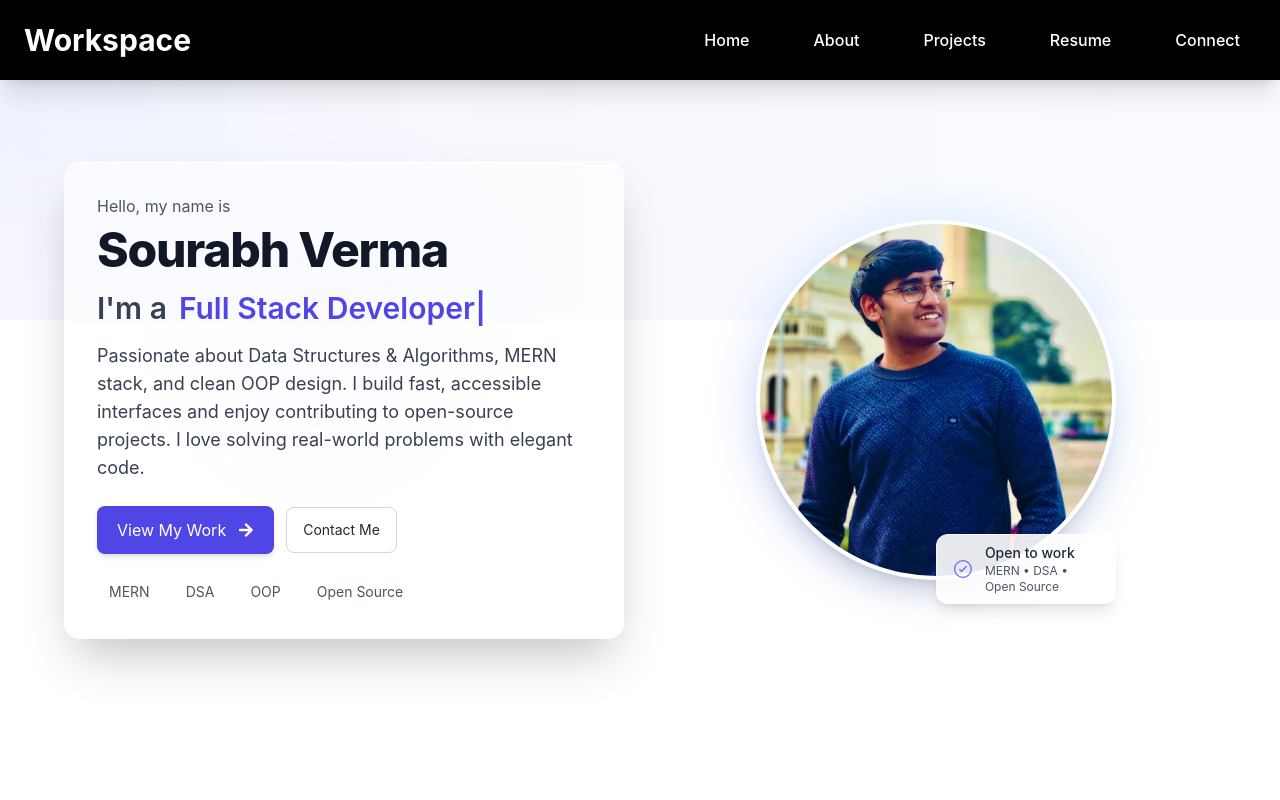
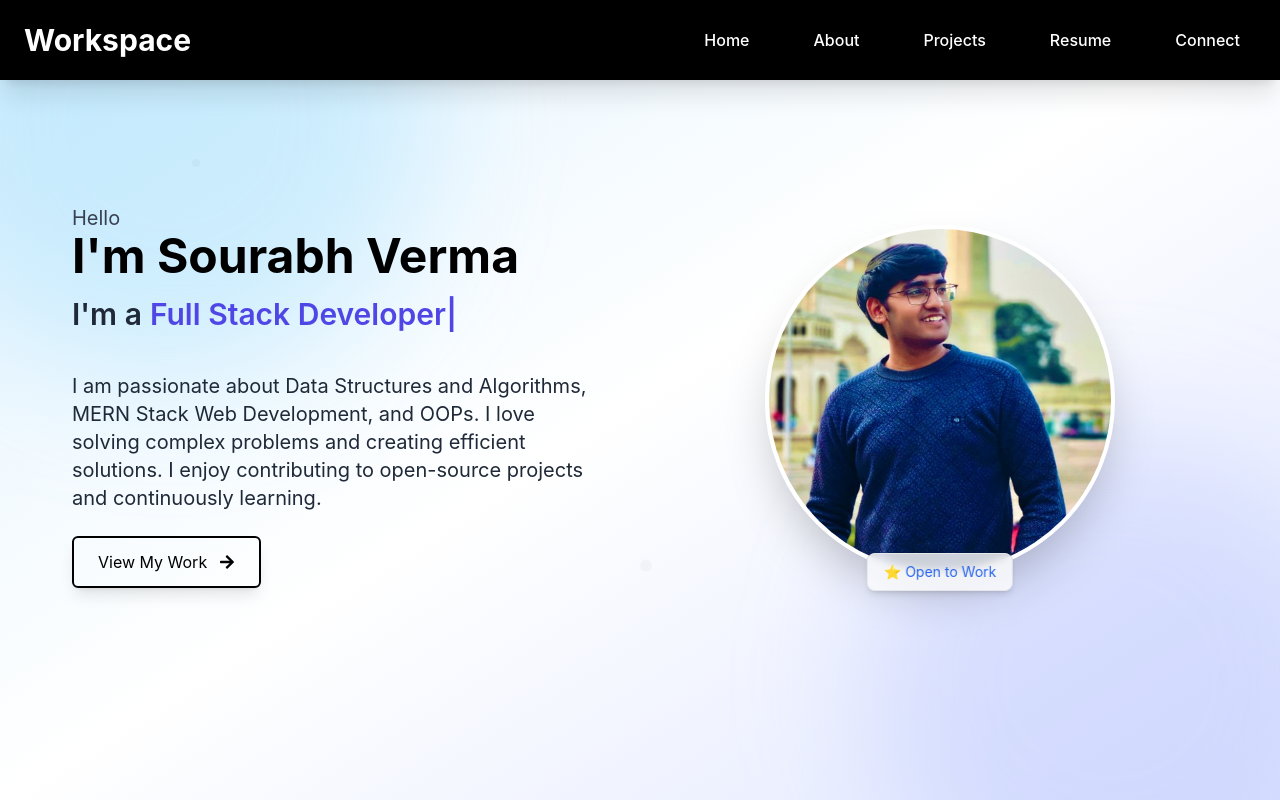
Before and after one commit to sourabh1211/Workspace_Portfolio, a React (Create React App) app: page / in a window 1280 px wide. Shown: the top 800 px of the page. Built offline with nearby package versions, Linux system fonts and the light colour scheme.

Commit message:
Update Home.jsx

```diff
--- a/src/components/Home.jsx
+++ b/src/components/Home.jsx
@@ -71,169 +71,119 @@ import React from 'react';
 import { TypeAnimation } from 'react-type-animation';
 import { FaArrowRight } from 'react-icons/fa';
 import { Link } from 'react-scroll';
-import { motion } from 'framer-motion';
 
-// Extraordinary Home component with animated background, accessible markup, and modern UI.
-// Drop this file into your components folder (e.g. src/components/HomeExtraordinaire.jsx)
-// Requirements: Tailwind CSS + framer-motion + react-type-animation + react-icons + react-scroll
+// SAME STRUCTURE AS YOUR ORIGINAL — only better background & styling
 
-export default function HomeExtraordinaire() {
+export default function Home() {
   return (
-    <section
-      id="home"
-      aria-label="Home - Intro"
-      className="relative w-full min-h-screen flex items-center justify-center overflow-hidden bg-[--bg]"
-      style={{ ['--bg']: 'linear-gradient(180deg,#f8fafc 0%, #eaf2ff 60%)' }}
+    <div
+      name="home"
+      className="relative w-full h-screen flex items-center justify-center overflow-hidden px-4"
     >
-      {/* Decorative animated background layers */}
-      <div aria-hidden className="pointer-events-none absolute inset-0 -z-20">
-        {/* Soft gradient blur */}
-        <div className="absolute -left-40 -top-40 w-[700px] h-[700px] rounded-full blur-3xl opacity-30 animate-blob" style={{ background: 'radial-gradient(circle at 30% 30%, rgba(59,130,246,0.22), transparent 30%), radial-gradient(circle at 70% 70%, rgba(99,102,241,0.18), transparent 30%)' }} />
-        {/* Floating diagonal streaks */}
-        <svg className="absolute inset-0 w-full h-full" preserveAspectRatio="none" xmlns="http://www.w3.org/2000/svg">
-          <defs>
-            <linearGradient id="stripeGrad" x1="0" x2="1">
-              <stop offset="0%" stopColor="rgba(99,102,241,0.06)" />
-              <stop offset="100%" stopColor="rgba(59,130,246,0.02)" />
-            </linearGradient>
-          </defs>
-          <rect x="-20%" y="10%" width="140%" height="30%" fill="url(#stripeGrad)" transform="rotate(-12 0 0)" className="animate-slide" />
-        </svg>
-        {/* Subtle particle dots */}
-        <div className="absolute inset-0">
-          <svg className="w-full h-full" preserveAspectRatio="none" xmlns="http://www.w3.org/2000/svg">
-            <g fill="rgba(0,0,0,0.02)">
-              <circle cx="10%" cy="20%" r="2" />
-              <circle cx="25%" cy="70%" r="2.5" />
-              <circle cx="65%" cy="30%" r="1.8" />
-              <circle cx="85%" cy="75%" r="2" />
-            </g>
-          </svg>
+      {/* ⬇ Animated Background Kept Pure CSS, No Framer Motion */}
+      <div className="absolute inset-0 -z-10 overflow-hidden">
+        {/* Gradient Layer */}
+        <div className="absolute inset-0 bg-gradient-to-br from-sky-100 via-white to-indigo-100" />
+
+        {/* Floating Blur Blobs */}
+        <div className="absolute -top-32 -left-20 w-[500px] h-[500px] bg-sky-300/30 rounded-full blur-3xl animate-blob" />
+        <div className="absolute -bottom-32 -right-20 w-[500px] h-[500px] bg-indigo-300/30 rounded-full blur-3xl animate-blob2" />
+
+        {/* Soft particles */}
+        <div className="absolute inset-0 opacity-30">
+          <div className="w-2 h-2 bg-black/10 rounded-full absolute top-[20%] left-[15%] animate-float" />
+          <div className="w-3 h-3 bg-black/10 rounded-full absolute top-[70%] left-[50%] animate-float2" />
+          <div className="w-2 h-2 bg-black/10 rounded-full absolute top-[40%] left-[80%] animate-float3" />
         </div>
       </div>
 
-      {/* Main content container */}
-      <div className="relative z-10 max-w-[1200px] w-full px-6 py-12">
-        <div className="grid grid-cols-1 md:grid-cols-2 gap-8 items-center">
-          {/* Left: Text card */}
-          <motion.div
-            initial={{ opacity: 0, x: -30 }}
-            animate={{ opacity: 1, x: 0 }}
-            transition={{ duration: 0.8, ease: 'easeOut' }}
-            className="backdrop-blur-sm bg-white/60 dark:bg-black/40 border border-white/40 rounded-2xl p-8 shadow-2xl"
-            role="region"
-            aria-labelledby="intro-heading"
-          >
-            <p className="text-sm sm:text-base text-gray-600 mb-2">Hello, my name is</p>
-            <h1 id="intro-heading" className="text-4xl sm:text-5xl font-extrabold tracking-tight text-gray-900 mb-4">
-              Sourabh Verma
+      <div className="max-w-[1200px] w-full flex items-center justify-between">
+        {/* LEFT SIDE */}
+        <div className="w-1/2 text-black text-center sm:text-left sm:px-8">
+          <p className="text-xl text-gray-700">Hello</p>
+
+          <h1 className="text-4xl sm:text-5xl font-bold mb-4 text-black">
+            I'm Sourabh Verma
           </h1>
 
-            <h2 className="inline-flex items-center text-2xl sm:text-3xl font-semibold text-gray-700 mb-4">
+          <h2 className="text-2xl sm:text-3xl font-semibold text-gray-800 mb-6 flex justify-center sm:justify-start">
             I'm a
             <TypeAnimation
               sequence={[
-                  ' Software Developer',
+                'Software Developer',
                 2000,
-                  ' Full Stack Developer',
+                'Full Stack Developer',
                 2000,
-                  ' Open Source Contributor',
+                'Open Source Contributor',
                 2000,
               ]}
               wrapper="span"
               speed={50}
-                className="ml-3 text-indigo-600"
+              className="pl-2 text-indigo-600"
               repeat={Infinity}
             />
           </h2>
 
-            <p className="text-gray-700 text-base sm:text-lg max-w-[60ch] mb-6">
-              Passionate about Data Structures & Algorithms, MERN stack, and clean OOP design. I build fast,
-              accessible interfaces and enjoy contributing to open-source projects. I love solving real-world problems with elegant code.
+          <p className="text-gray-800 py-4 max-w-[700px] mx-auto text-lg sm:text-xl">
+            I am passionate about Data Structures and Algorithms, MERN Stack Web Development, and OOPs.
+            I love solving complex problems and creating efficient solutions. I enjoy contributing to open-source
+            projects and continuously learning.
           </p>
 
-            <div className="flex flex-wrap gap-3 items-center">
-              <Link to="projects" smooth={true} duration={600} className="group">
-                <motion.button
-                  whileHover={{ scale: 1.03 }}
-                  whileTap={{ scale: 0.98 }}
-                  className="inline-flex items-center gap-3 bg-indigo-600 text-white px-5 py-3 rounded-lg shadow-md hover:shadow-lg focus:outline-none focus:ring-2 focus:ring-indigo-300"
-                >
-                  <span>View My Work</span>
-                  <span className="transform transition-transform group-hover:rotate-90">
+          <div>
+            <Link to="projects" smooth={true} duration={500}>
+              <button className="text-black group border-2 border-black px-6 py-3 my-2 flex items-center justify-center hover:bg-indigo-500 hover:text-white transition-all duration-300 rounded-md shadow-lg transform hover:scale-105">
+                <span className="mr-3">View My Work</span>
+                <span className="group-hover:rotate-90 duration-300">
                   <FaArrowRight />
                 </span>
-                </motion.button>
+              </button>
             </Link>
-
-              <a href="#contact" className="inline-flex items-center px-4 py-3 border border-gray-300 rounded-lg text-sm text-gray-800 hover:bg-gray-100 focus:outline-none focus:ring-2 focus:ring-indigo-200" role="button">
-                Contact Me
-              </a>
-            </div>
-
-            <div className="mt-6 flex flex-wrap gap-3 text-sm text-gray-600">
-              <span className="px-3 py-1 bg-white/50 rounded-full">MERN</span>
-              <span className="px-3 py-1 bg-white/50 rounded-full">DSA</span>
-              <span className="px-3 py-1 bg-white/50 rounded-full">OOP</span>
-              <span className="px-3 py-1 bg-white/50 rounded-full">Open Source</span>
-            </div>
-          </motion.div>
-
-          {/* Right: Portrait + floating card */}
-          <motion.div
-            initial={{ opacity: 0, y: 20 }}
-            animate={{ opacity: 1, y: 0 }}
-            transition={{ duration: 0.9, delay: 0.1 }}
-            className="flex items-center justify-center"
-          >
-            <div className="relative w-[360px] h-[360px]">
-              <div className="absolute -inset-1 rounded-full bg-gradient-to-tr from-indigo-300/50 to-sky-200/40 blur-xl filter" />
-
-              <motion.img
-                src="/personal.jpeg"
-                alt="Portrait of Sourabh Verma"
-                className="relative rounded-full w-full h-full object-cover border-4 border-white shadow-xl"
-                whileHover={{ scale: 1.03, rotate: 0.5 }}
-                transition={{ type: 'spring', stiffness: 120 }}
-              />
-
-              {/* Floating mini-card */}
-              <motion.div
-                initial={{ scale: 0.9, opacity: 0 }}
-                animate={{ scale: 1, opacity: 1 }}
-                transition={{ delay: 0.6, duration: 0.6 }}
-                className="absolute -bottom-6 left-1/2 transform -translate-x-1/2 bg-white/90 rounded-xl px-4 py-2 shadow-lg border border-white/60 text-sm flex items-center gap-3"
-                aria-hidden
-              >
-                <svg width="28" height="28" viewBox="0 0 24 24" fill="none" aria-hidden>
-                  <circle cx="12" cy="12" r="10" stroke="#6366F1" strokeWidth="1.5" />
-                  <path d="M8 12.5L10.2 15L16 9" stroke="#6366F1" strokeWidth="1.4" strokeLinecap="round" strokeLinejoin="round" />
-                </svg>
-                <div>
-                  <div className="font-medium text-gray-800">Open to work</div>
-                  <div className="text-xs text-gray-600">MERN • DSA • Open Source</div>
-                </div>
-              </motion.div>
-            </div>
-          </motion.div>
           </div>
         </div>
 
-      {/* A11y skip link */}
-      <a href="#main" className="sr-only focus:not-sr-only focus:absolute focus:top-4 focus:left-4 bg-white px-3 py-2 rounded-md shadow">Skip to content</a>
+        {/* RIGHT SIDE */}
+        <div className="w-1/2 flex justify-center items-center p-6">
+          <div className="relative">
+            <img
+              src="/personal.jpeg"
+              alt="Sourabh Verma"
+              className="rounded-full w-[350px] h-[350px] object-cover shadow-2xl border-4 border-white hover:scale-105 transition-all duration-500"
+            />
 
-      {/* Component-scoped keyframes & small utility animations */}
+            {/* Floating mini label */}
+            <div className="absolute -bottom-4 left-1/2 -translate-x-1/2 bg-white/80 backdrop-blur-sm border shadow-md rounded-lg px-4 py-2 text-sm">
+              ⭐ Open to Work
+            </div>
+          </div>
+        </div>
+      </div>
+
+      {/* Keyframe Animations */}
       <style>{`
         @keyframes blob {
-          0% { transform: translateY(0px) scale(1); }
-          33% { transform: translateY(-12px) scale(1.05); }
-          66% { transform: translateY(8px) scale(0.98); }
-          100% { transform: translateY(0px) scale(1); }
+          0% { transform: scale(1); }
+          50% { transform: scale(1.1); }
+          100% { transform: scale(1); }
         }
-        .animate-blob { animation: blob 7s infinite ease-in-out; }
-        @keyframes slide { 0% { transform: translateX(-5%); } 50% { transform: translateX(5%);} 100% { transform: translateX(-5%);} }
-        .animate-slide { animation: slide 18s linear infinite; }
+        .animate-blob { animation: blob 8s infinite ease-in-out; }
+
+        @keyframes blob2 {
+          0% { transform: scale(1.1); }
+          50% { transform: scale(0.9); }
+          100% { transform: scale(1.1); }
+        }
+        .animate-blob2 { animation: blob2 9s infinite ease-in-out; }
+
+        @keyframes float {
+          0% { transform: translateY(0px); }
+          50% { transform: translateY(-15px); }
+          100% { transform: translateY(0px); }
+        }
+        .animate-float { animation: float 6s infinite ease-in-out; }
+        .animate-float2 { animation: float 7s infinite ease-in-out; }
+        .animate-float3 { animation: float 5s infinite ease-in-out; }
       `}</style>
-    </section>
+    </div>
   );
 }
```
Lines whose indentation alone changed are shown as unchanged.
